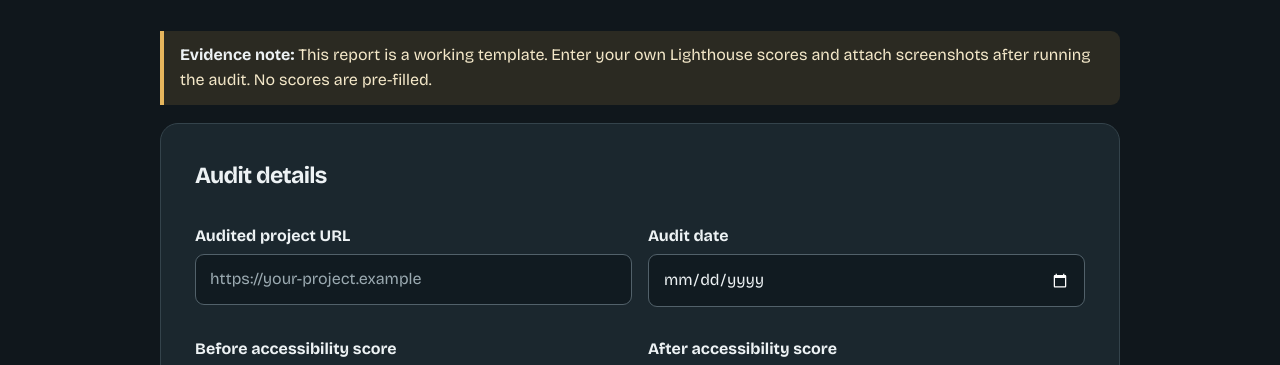
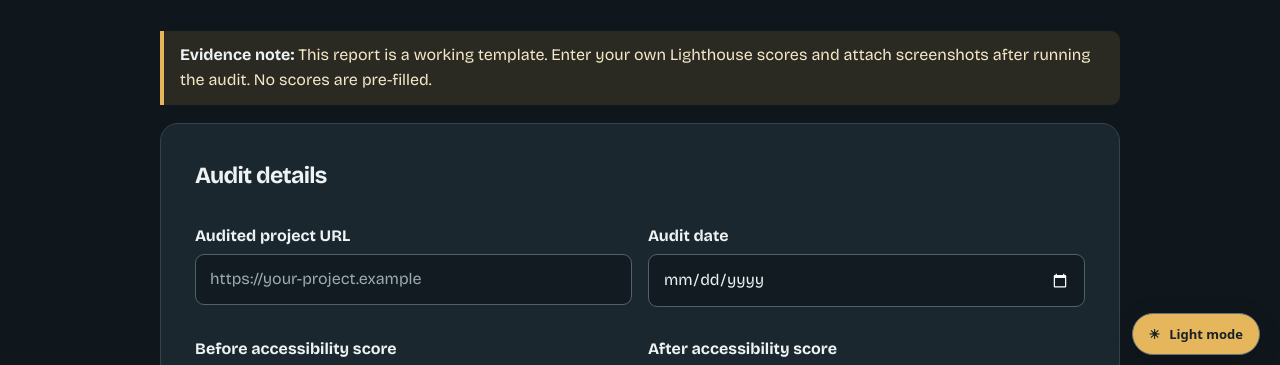
Before and after one commit to alisherIce/Web-Programming, a plain HTML site: page Week 9/Lighthouse-Accessibility-Homework.html in a window 1280 px wide. Shown: the part 425-790 px from the top of the page. Drawn offline with nearby package versions, Linux system fonts and the light colour scheme.

Commit message:
Add light and dark theme toggle

```diff
--- a/Week 9/Lighthouse-Accessibility-Homework.html
+++ b/Week 9/Lighthouse-Accessibility-Homework.html
@@ -63,4 +63,5 @@ a:focus-visible,button:focus-visible,input:focus-visible,select:focus-visible,te
 <section class="panel"><h2>Submission evidence</h2><ul><li>Before screenshot: score and failing audit details.</li><li>Before/after code snippets for each fix.</li><li>After screenshot: new accessibility score.</li><li>Brief reflection on the changes.</li></ul><p class="hint">Use Print → Save as PDF after adding your measured results and screenshots to this report.</p><button type="button" onclick="window.print()">Print / Save as PDF</button></section>
 </main>
 <footer>© 2026<br>Alisher Ulmasov | Gachon University</footer>
+  <script src="../theme.js" defer></script>
 </body></html>
```
